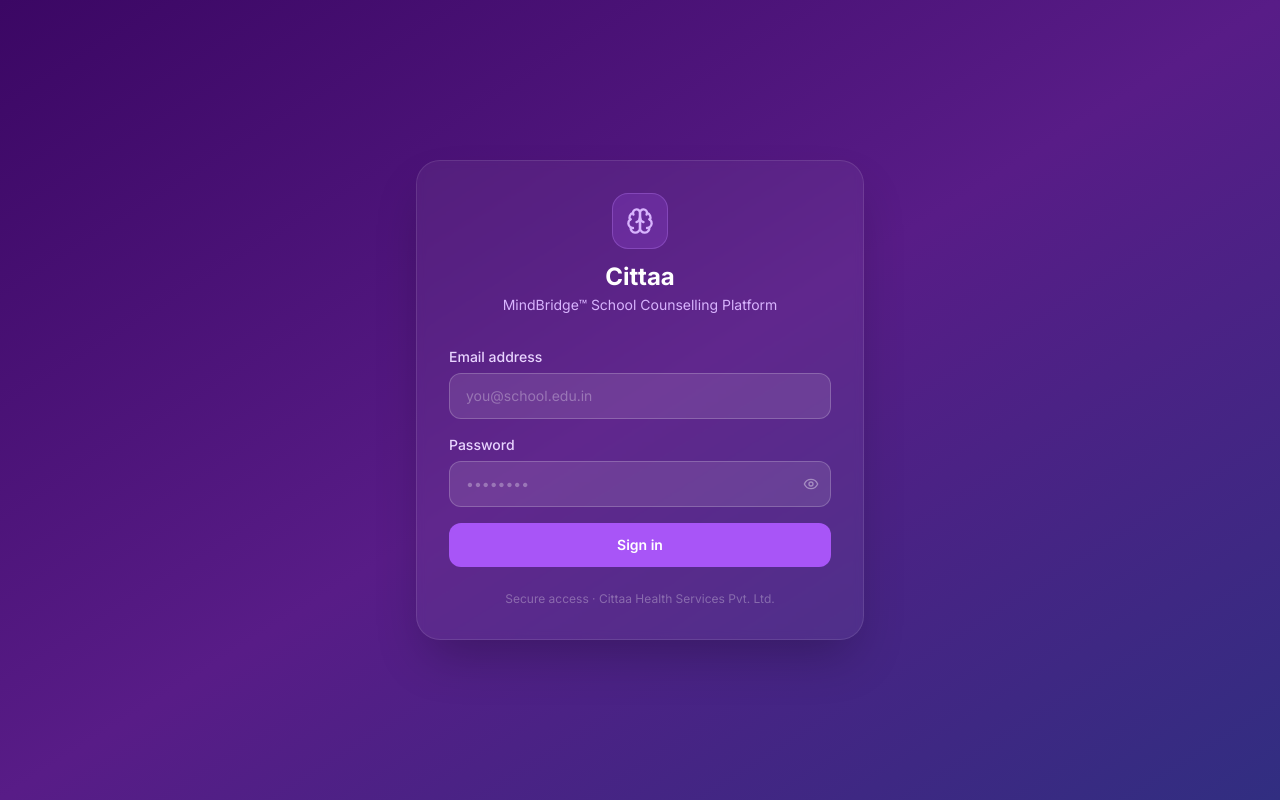
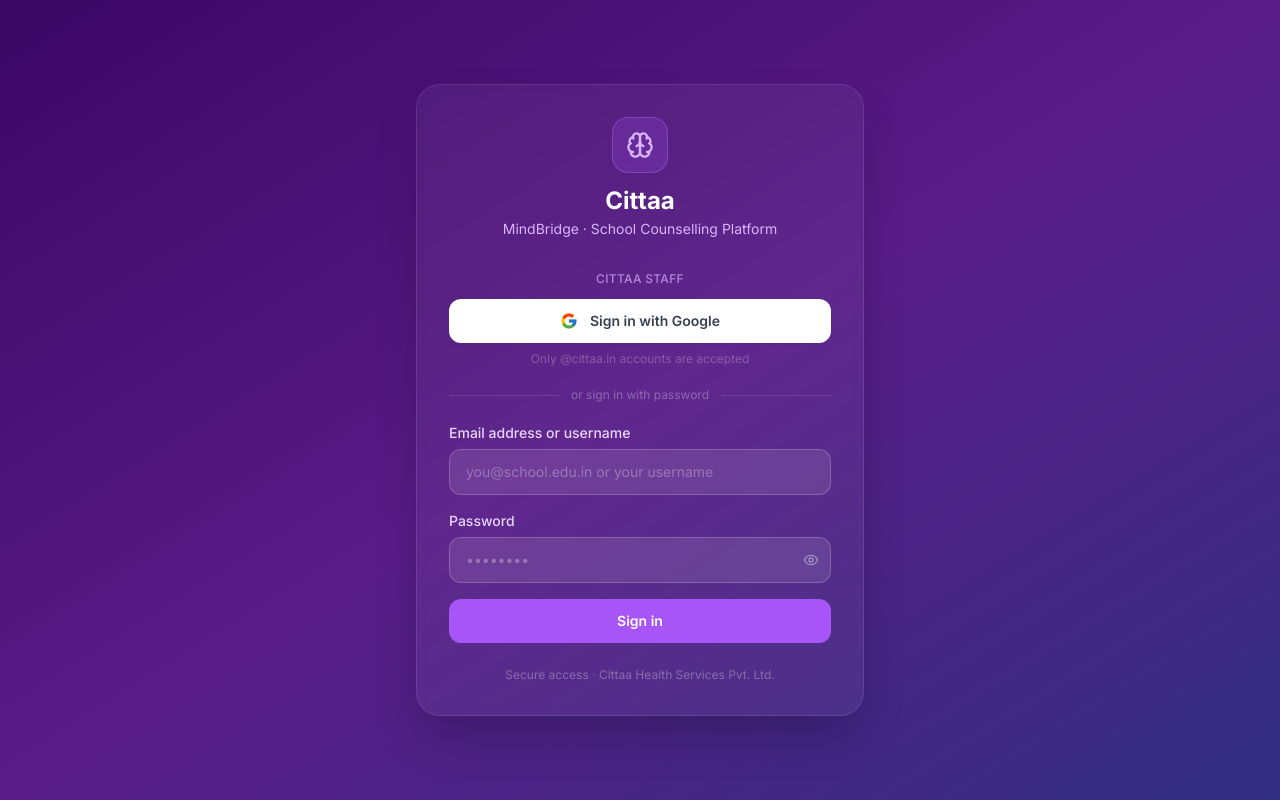
Before and after one commit to CittaaHealthServices/cittaa-counselling, a Next.js app: page /login in a window 1280 px wide. Built offline with nearby package versions, Linux system fonts and the light colour scheme; no server answers.

Commit message:
feat: Google sign-in for @cittaa.in + username login for school staff

```diff
--- a/src/app/login/page.tsx
+++ b/src/app/login/page.tsx
@@ -1,16 +1,48 @@
 'use client'
 import { useState, useEffect } from 'react'
 import { signIn, signOut, useSession } from 'next-auth/react'
+import { useSearchParams } from 'next/navigation'
 import { Brain, Eye, EyeOff, Loader2 } from 'lucide-react'
+import { Suspense } from 'react'
 
-export default function LoginPage() {
-  const { status } = useSession()
-  const [email, setEmail]       = useState('')
-  const [password, setPassword] = useState('')
-  const [showPw, setShowPw]     = useState(false)
-  const [error, setError]       = useState('')
-  const [loading, setLoading]   = useState(false)
+// ── Google SVG icon ───────────────────────────────────────────────────────────
+function GoogleIcon() {
+  return (
+    <svg width="18" height="18" viewBox="0 0 48 48" fill="none">
+      <path fill="#FFC107" d="M43.611 20.083H42V20H24v8h11.303c-1.649 4.657-6.08 8-11.303 8c-6.627 0-12-5.373-12-12s5.373-12 12-12c3.059 0 5.842 1.154 7.961 3.039l5.657-5.657C34.046 6.053 29.268 4 24 4C12.955 4 4 12.955 4 24s8.955 20 20 20s20-8.955 20-20c0-1.341-.138-2.65-.389-3.917z"/>
+      <path fill="#FF3D00" d="m6.306 14.691l6.571 4.819C14.655 15.108 18.961 12 24 12c3.059 0 5.842 1.154 7.961 3.039l5.657-5.657C34.046 6.053 29.268 4 24 4C16.318 4 9.656 8.337 6.306 14.691z"/>
+      <path fill="#4CAF50" d="M24 44c5.166 0 9.86-1.977 13.409-5.192l-6.19-5.238A11.91 11.91 0 0 1 24 36c-5.202 0-9.619-3.317-11.283-7.946l-6.522 5.025C9.505 39.556 16.227 44 24 44z"/>
+      <path fill="#1976D2" d="M43.611 20.083H42V20H24v8h11.303a12.04 12.04 0 0 1-4.087 5.571l.003-.002l6.19 5.238C36.971 39.205 44 34 44 24c0-1.341-.138-2.65-.389-3.917z"/>
+    </svg>
+  )
+}
+
+const ERROR_MESSAGES: Record<string, string> = {
+  DomainNotAllowed: 'Google sign-in is only available for @cittaa.in accounts.',
+  AccountNotFound:  'No active Cittaa staff account found for this Google email. Contact your admin.',
+  OAuthAccountNotLinked: 'This email is already registered with a password. Please sign in with your password.',
+  ServerError:      'A server error occurred. Please try again.',
+  default:          'Sign-in failed. Please try again.',
+}
+
+// ── Inner component (uses useSearchParams — needs Suspense) ───────────────────
+function LoginContent() {
+  const { status }     = useSession()
+  const searchParams   = useSearchParams()
+
+  const [email,      setEmail]      = useState('')
+  const [password,   setPassword]   = useState('')
+  const [showPw,     setShowPw]     = useState(false)
+  const [error,      setError]      = useState('')
+  const [loading,    setLoading]    = useState(false)
+  const [gLoading,   setGLoading]   = useState(false)
   const [signingOut, setSigningOut] = useState(false)
+
+  // Surface OAuth errors from URL (e.g. ?error=DomainNotAllowed)
+  useEffect(() => {
+    const e = searchParams.get('error')
+    if (e) setError(ERROR_MESSAGES[e] ?? ERROR_MESSAGES.default)
+  }, [searchParams])
 
   const getCallbackUrl = () => {
     if (typeof window === 'undefined') return '/dashboard'
@@ -19,55 +51,51 @@
     return cb.startsWith('/') ? cb : '/dashboard'
   }
 
+  // Stale-session detection
   useEffect(() => {
     if (status === 'authenticated') {
-      // Check if we have already tried redirecting and came back —
-      // that means the session cookie is stale / rejected by the server.
       const attempts = parseInt(sessionStorage.getItem('_ra') || '0')
-
       if (attempts >= 1) {
-        // Stale session detected. Sign out silently to wipe the bad cookie,
-        // then the status will flip to unauthenticated and show the login form.
         sessionStorage.removeItem('_ra')
         setSigningOut(true)
         signOut({ redirect: false }).then(() => setSigningOut(false))
         return
       }
-
-      // First attempt — record it and try the redirect
       sessionStorage.setItem('_ra', '1')
       window.location.replace(getCallbackUrl())
     }
-
     if (status === 'unauthenticated') {
-      // Clean state — clear any leftover attempt counter
       sessionStorage.removeItem('_ra')
     }
   }, [status])
 
+  // Credentials sign-in
   const handleSubmit = async (e: React.FormEvent) => {
     e.preventDefault()
     if (loading) return
     setLoading(true)
     setError('')
-
     const result = await signIn('credentials', {
       email: email.trim().toLowerCase(),
       password,
       redirect: false,
     })
-
     if (result?.error) {
       setError('Invalid email or password. Please try again.')
       setLoading(false)
     } else {
-      // Sign-in succeeded — redirect immediately, don't wait for useSession to update
       sessionStorage.removeItem('_ra')
       window.location.replace(getCallbackUrl())
     }
   }
 
-  // Show spinner while session is being checked or while signing out stale session
+  // Google sign-in
+  const handleGoogle = async () => {
+    setGLoading(true)
+    setError('')
+    await signIn('google', { callbackUrl: getCallbackUrl() })
+  }
+
   if (status === 'loading' || signingOut) {
     return (
       <div className="min-h-screen flex items-center justify-center bg-gradient-to-br from-purple-950 via-purple-900 to-indigo-900">
@@ -80,17 +108,53 @@
     <div className="min-h-screen flex items-center justify-center bg-gradient-to-br from-purple-950 via-purple-900 to-indigo-900 p-4">
       <div className="w-full max-w-md">
         <div className="bg-white/5 backdrop-blur-sm border border-white/10 rounded-3xl p-8 shadow-2xl">
+
+          {/* Logo */}
           <div className="flex flex-col items-center mb-8">
             <div className="w-14 h-14 rounded-2xl bg-purple-500/20 border border-purple-400/30 flex items-center justify-center mb-3">
               <Brain size={28} className="text-purple-300" />
             </div>
             <h1 className="text-2xl font-bold text-white">Cittaa</h1>
-            <p className="text-purple-300 text-sm mt-0.5">MindBridge™ School Counselling Platform</p>
+            <p className="text-purple-300 text-sm mt-0.5">MindBridge · School Counselling Platform</p>
           </div>
 
+          {/* Error banner */}
+          {error && (
+            <div className="mb-4 bg-red-500/20 border border-red-400/30 rounded-xl px-4 py-3 text-red-300 text-sm">
+              {error}
+            </div>
+          )}
+
+          {/* ── Google sign-in (Cittaa staff) ── */}
+          <div className="mb-5">
+            <p className="text-purple-300/70 text-xs text-center mb-3 font-medium tracking-wide uppercase">
+              Cittaa Staff
+            </p>
+            <button
+              type="button"
+              onClick={handleGoogle}
+              disabled={gLoading || loading}
+              className="w-full flex items-center justify-center gap-3 bg-white hover:bg-gray-50 disabled:opacity-60 disabled:cursor-not-allowed text-gray-700 font-semibold py-3 rounded-xl transition text-sm shadow-sm"
+            >
+              {gLoading
+                ? <Loader2 size={16} className="animate-spin text-gray-500" />
+                : <GoogleIcon />}
+              {gLoading ? 'Redirecting to Google…' : 'Sign in with Google'}
+            </button>
+            <p className="text-center text-white/25 text-xs mt-2">Only @cittaa.in accounts are accepted</p>
+          </div>
+
+          {/* Divider */}
+          <div className="flex items-center gap-3 my-5">
+            <div className="flex-1 h-px bg-white/10" />
+            <span className="text-white/30 text-xs">or sign in with password</span>
+            <div className="flex-1 h-px bg-white/10" />
+          </div>
+
+          {/* ── Credentials form (schools + all roles) ── */}
           <form onSubmit={handleSubmit} className="space-y-4">
             <div>
-              <label className="block text-purple-200 text-sm font-medium mb-1.5">Email address</label>
+              <label className="block text-purple-200 text-sm font-medium mb-1.5">Email address or username</label>
               <input
                 type="email"
                 autoComplete="email"
@@ -98,11 +162,10 @@
                 value={email}
                 onChange={e => setEmail(e.target.value)}
                 disabled={loading}
-                placeholder="you@school.edu.in"
+                placeholder="you@school.edu.in or your username"
                 className="w-full bg-white/10 border border-white/20 rounded-xl px-4 py-3 text-white placeholder-white/30 text-sm focus:outline-none focus:ring-2 focus:ring-purple-400 focus:border-transparent disabled:opacity-50"
               />
             </div>
-
             <div>
               <label className="block text-purple-200 text-sm font-medium mb-1.5">Password</label>
               <div className="relative">
@@ -125,16 +188,9 @@
                 </button>
               </div>
             </div>
-
-            {error && (
-              <div className="bg-red-500/20 border border-red-400/30 rounded-xl px-4 py-3 text-red-300 text-sm">
-                {error}
-              </div>
-            )}
-
             <button
               type="submit"
-              disabled={loading}
+              disabled={loading || gLoading}
               className="w-full bg-purple-500 hover:bg-purple-400 disabled:opacity-60 disabled:cursor-not-allowed text-white font-semibold py-3 rounded-xl transition flex items-center justify-center gap-2 text-sm mt-2"
             >
               {loading && <Loader2 size={16} className="animate-spin" />}
@@ -150,3 +206,16 @@
     </div>
   )
 }
+
+// ── Default export wrapped in Suspense (required for useSearchParams) ─────────
+export default function LoginPage() {
+  return (
+    <Suspense fallback={
+      <div className="min-h-screen flex items-center justify-center bg-gradient-to-br from-purple-950 via-purple-900 to-indigo-900">
+        <Loader2 size={32} className="text-purple-300 animate-spin" />
+      </div>
+    }>
+      <LoginContent />
+    </Suspense>
+  )
+}
--- a/src/lib/auth.ts
+++ b/src/lib/auth.ts
@@ -1,13 +1,24 @@
 import { NextAuthOptions } from 'next-auth'
 import CredentialsProvider from 'next-auth/providers/credentials'
+import GoogleProvider from 'next-auth/providers/google'
 import connectDB from '@/lib/db'
 import User from '@/models/User'
 import { Role } from '@/types'
 import AuditLog from '@/models/AuditLog'
 import { logError } from '@/lib/monitor'
 
+const CITTAA_DOMAIN   = 'cittaa.in'
+const CITTAA_ROLES    = ['CITTAA_ADMIN', 'CITTAA_SUPPORT'] as const
+
 export const authOptions: NextAuthOptions = {
   providers: [
+    // ── Google (Cittaa employees only — @cittaa.in) ──────────────────────────
+    GoogleProvider({
+      clientId:     process.env.GOOGLE_CLIENT_ID     ?? '',
+      clientSecret: process.env.GOOGLE_CLIENT_SECRET ?? '',
+    }),
+
+    // ── Email + Password (all other roles) ───────────────────────────────────
     CredentialsProvider({
       name: 'credentials',
       credentials: {
@@ -16,20 +27,19 @@
       },
       async authorize(credentials) {
         if (!credentials?.email || !credentials?.password) return null
-
+        const identifier = credentials.email.trim().toLowerCase()
         await connectDB()
 
         const user = await User.findOne({
-          email: credentials.email.toLowerCase(),
+          $or: [{ email: identifier }, { username: identifier }],
           isActive: true,
         }).populate('schoolId', 'name code')
 
         if (!user) {
-          // Log unknown-email attempt (don't expose which emails exist)
           logError('AUTH_FAILURE', {
             route:   '/api/auth/signin',
             method:  'POST',
-            message: `Login failed — no active user found for email: ${credentials.email.toLowerCase()}`,
+            message: `Login failed — no active user: ${credentials.email.toLowerCase()}`,
             metadata: { email: credentials.email.toLowerCase(), reason: 'USER_NOT_FOUND' },
           }).catch(() => {})
           return null
@@ -37,7 +47,6 @@
 
         const isValid = await user.verifyPassword(credentials.password)
         if (!isValid) {
-          // Log wrong-password attempt with user context
           logError('AUTH_FAILURE', {
             route:     '/api/auth/signin',
             method:    'POST',
@@ -50,10 +59,8 @@
           return null
         }
 
-        // Update last login
         await User.findByIdAndUpdate(user._id, { lastLogin: new Date() })
 
-        // Audit: record login event as tamper-evident proof
         try {
           await AuditLog.create({
             userId:    user._id.toString(),
@@ -63,19 +70,19 @@
             resource:  'User',
             resourceId: user._id.toString(),
             schoolId:  user.schoolId?._id?.toString() ?? undefined,
-            details:   { name: user.name },
+            details:   { name: user.name, method: 'credentials' },
           })
         } catch (err) {
           console.error('[AuditLog] Failed to write LOGIN audit:', err)
         }
 
         return {
-          id:       user._id.toString(),
-          name:     user.name,
-          email:    user.email,
-          role:     user.role,
-          schoolId: user.schoolId?._id?.toString() ?? null,
-          schoolName: (user.schoolId as any)?.name ?? null,
+          id:          user._id.toString(),
+          name:        user.name,
+          email:       user.email,
+          role:        user.role,
+          schoolId:    user.schoolId?._id?.toString() ?? null,
+          schoolName:  (user.schoolId as any)?.name ?? null,
           isAvailable: user.isAvailable,
         }
       },
@@ -83,23 +90,97 @@
   ],
 
   callbacks: {
-    async jwt({ token, user }) {
-      if (user) {
+    // ── Gate Google sign-ins to @cittaa.in domain ────────────────────────────
+    async signIn({ user, account }) {
+      if (account?.provider === 'google') {
+        const email = user.email?.toLowerCase() ?? ''
+
+        // 1. Domain check
+        if (!email.endsWith(`@${CITTAA_DOMAIN}`)) {
+          console.warn(`[Auth] Google sign-in blocked — non-cittaa email: ${email}`)
+          return '/login?error=DomainNotAllowed'
+        }
+
+        // 2. Must have an active CITTAA_ADMIN or CITTAA_SUPPORT account in DB
+        try {
+          await connectDB()
+          const dbUser = await User.findOne({
+            email,
+            isActive: true,
+            role: { $in: CITTAA_ROLES },
+          })
+          if (!dbUser) {
+            console.warn(`[Auth] Google sign-in blocked — no Cittaa staff account for: ${email}`)
+            return '/login?error=AccountNotFound'
+          }
+        } catch (err) {
+          console.error('[Auth] Google signIn DB check failed:', err)
+          return '/login?error=ServerError'
+        }
+
+        return true
+      }
+
+      // Credentials provider: always allowed here (authorized() handles rejection)
+      return true
+    },
+
+    // ── Enrich JWT with Cittaa-specific fields ───────────────────────────────
+    async jwt({ token, user, account }) {
+      // Credentials sign-in — user object already has all fields
+      if (account?.provider === 'credentials' && user) {
         token.id          = user.id
         token.role        = (user as any).role
         token.schoolId    = (user as any).schoolId
         token.schoolName  = (user as any).schoolName
         token.isAvailable = (user as any).isAvailable
+        return token
       }
+
+      // Google sign-in — load role/profile from DB
+      if (account?.provider === 'google' && user?.email) {
+        try {
+          await connectDB()
+          const dbUser = await User.findOne({
+            email:    user.email.toLowerCase(),
+            isActive: true,
+          }).populate('schoolId', 'name code')
+
+          if (dbUser) {
+            token.id          = dbUser._id.toString()
+            token.role        = dbUser.role
+            token.schoolId    = dbUser.schoolId?._id?.toString() ?? null
+            token.schoolName  = (dbUser.schoolId as any)?.name   ?? null
+            token.isAvailable = dbUser.isAvailable
+
+            // Update last login + audit
+            await User.findByIdAndUpdate(dbUser._id, { lastLogin: new Date() })
+            await AuditLog.create({
+              userId:    dbUser._id.toString(),
+              userEmail: dbUser.email,
+              userRole:  dbUser.role,
+              action:    'LOGIN',
+              resource:  'User',
+              resourceId: dbUser._id.toString(),
+              details:   { name: dbUser.name, method: 'google' },
+            }).catch(() => {})
+          }
+        } catch (err) {
+          console.error('[Auth] JWT Google DB lookup failed:', err)
+        }
+        return token
+      }
+
+      // Subsequent requests — token already populated
       return token
     },
 
     async session({ session, token }) {
       if (token && session.user) {
-        session.user.id          = token.id as string
-        session.user.role        = token.role as Role
-        session.user.schoolId    = token.schoolId as string | null
-        session.user.schoolName  = token.schoolName as string | null
+        session.user.id          = token.id          as string
+        session.user.role        = token.role        as Role
+        session.user.schoolId    = token.schoolId    as string | null
+        session.user.schoolName  = token.schoolName  as string | null
         session.user.isAvailable = token.isAvailable as boolean
       }
       return session
@@ -110,25 +191,23 @@
     signIn: '/login',
     error:  '/login',
   },
-
   session: {
     strategy: 'jwt',
     maxAge:   24 * 60 * 60, // 24 hours
   },
-
   secret: process.env.NEXTAUTH_SECRET,
 }
 
-// ─── Type augmentation ────────────────────────────────────────────────────────
+// ── Type augmentation ──────────────────────────────────────────────────────────
 declare module 'next-auth' {
   interface Session {
     user: {
-      id: string
-      name: string
-      email: string
-      role: Role
-      schoolId: string | null
-      schoolName: string | null
+      id:          string
+      name:        string
+      email:       string
+      role:        Role
+      schoolId:    string | null
+      schoolName:  string | null
       isAvailable: boolean
     }
   }
@@ -136,10 +215,10 @@
 
 declare module 'next-auth/jwt' {
   interface JWT {
-    id: string
-    role: Role
-    schoolId: string | null
-    schoolName: string | null
+    id:          string
+    role:        Role
+    schoolId:    string | null
+    schoolName:  string | null
     isAvailable: boolean
   }
 }
--- a/src/models/User.ts
+++ b/src/models/User.ts
@@ -6,6 +6,7 @@
   _id: mongoose.Types.ObjectId
   name: string
   email: string
+  username?: string                      // optional short login handle (e.g. "principal_demo")
   passwordHash: string
   role: Role
   phone?: string
@@ -22,7 +23,6 @@
   resetTokenExpiry?: Date               // token validity window
   createdAt: Date
   updatedAt: Date
-  // Virtual method
   verifyPassword(password: string): Promise<boolean>
 }
 
@@ -30,20 +30,22 @@
   {
     name:           { type: String, required: true, trim: true },
     email:          { type: String, required: true, unique: true, lowercase: true, trim: true },
+    username:       { type: String, unique: true, sparse: true, lowercase: true, trim: true },
     passwordHash:   { type: String, required: true },
     role:           {
       type: String,
-      enum: ['CITTAA_ADMIN', 'CITTAA_SUPPORT', 'SCHOOL_PRINCIPAL', 'SCHOOL_ADMIN', 'COORDINATOR', 'CLASS_TEACHER', 'PSYCHOLOGIST', 'RCI_TEAM'],
+      enum: ['CITTAA_ADMIN','CITTAA_SUPPORT','SCHOOL_PRINCIPAL','SCHOOL_ADMIN',
+             'COORDINATOR','CLASS_TEACHER','PSYCHOLOGIST','RCI_TEAM'],
       required: true,
     },
-    phone:          { type: String },
-    schoolId:       { type: Schema.Types.ObjectId, ref: 'School' },
-    isActive:       { type: Boolean, default: true },
-    isAvailable:    { type: Boolean, default: true },
-    qualification:  { type: String },
-    specialization: [{ type: String }],
-    employeeId:     { type: String },
-    profilePhoto:   { type: String },
+    phone:            { type: String },
+    schoolId:         { type: Schema.Types.ObjectId, ref: 'School' },
+    isActive:         { type: Boolean, default: true },
+    isAvailable:      { type: Boolean, default: true },
+    qualification:    { type: String },
+    specialization:   [{ type: String }],
+    employeeId:       { type: String },
+    profilePhoto:     { type: String },
     createdBy:        { type: Schema.Types.ObjectId, ref: 'User' },
     lastLogin:        { type: Date },
     resetToken:       { type: String, select: false },
@@ -59,7 +61,7 @@
   next()
 })
 
-// Method to verify password
+// Verify password
 UserSchema.methods.verifyPassword = async function (password: string): Promise<boolean> {
   return bcrypt.compare(password, this.passwordHash)
 }
```
Also changed, not shown: src/app/api/demo-seed/route.ts (+8 -0 lines).
